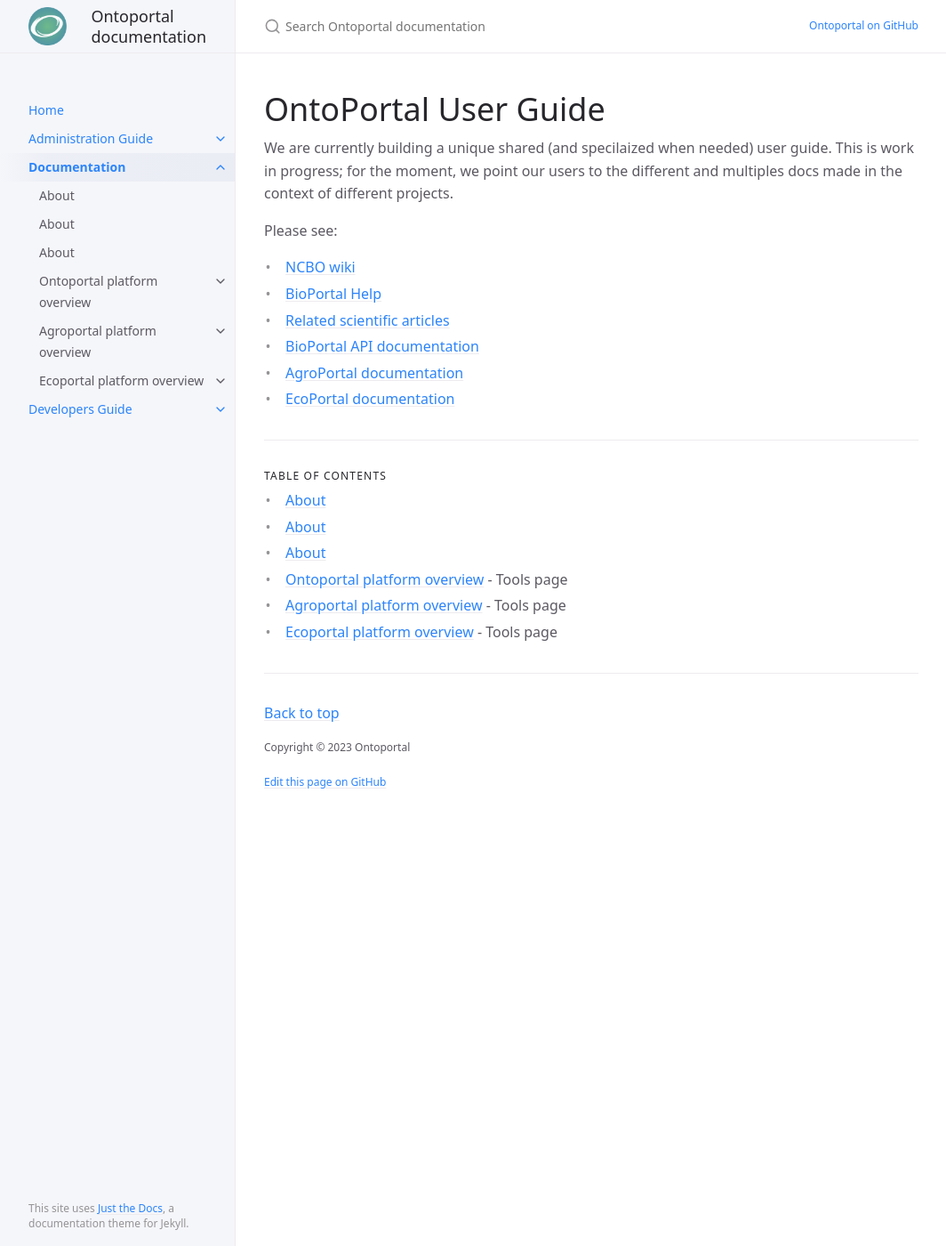
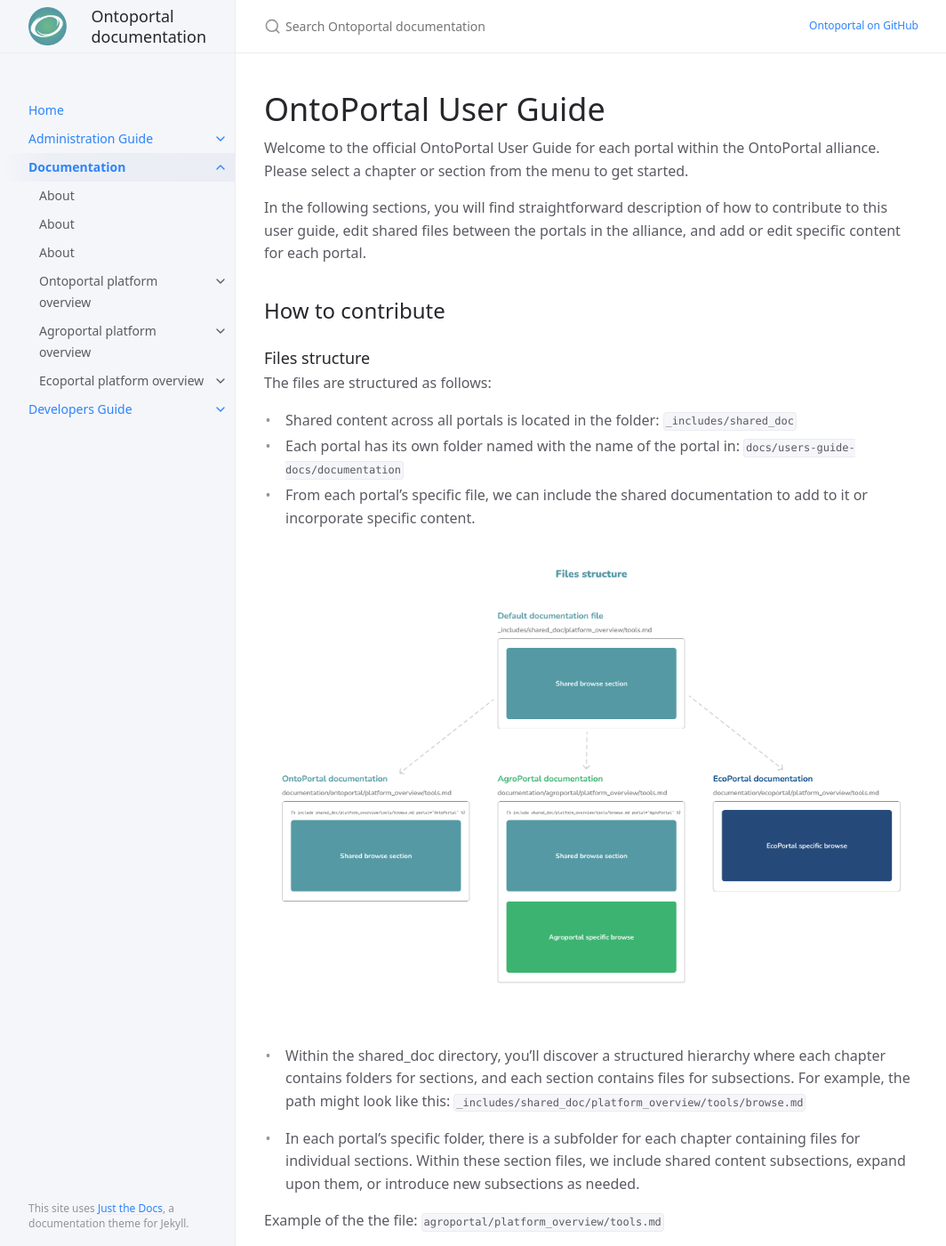
Before and after one commit to ontoportal/documentation, a Jekyll site: the page built from docs/users-guide-docs/index.md, in a window 1280 px wide and 1400 px high. Shown: the whole window at 89% size, without its empty margins (107-1171 px from the left). Built offline with Jekyll 4.4.1, drawn with Linux system fonts in a browser that asks for light colours; some of the changed text lies outside the part shown.

Commit message:
add a documentation for how to contribute to the federated documentation

```diff
--- a/docs/users-guide-docs/index.md
+++ b/docs/users-guide-docs/index.md
@@ -8,12 +8,40 @@ permalink: /user_guide
 
 # OntoPortal User Guide
 
-We are currently building a unique shared (and specilaized when needed) user guide. This is work in progress; for the moment, we point our users to the different and multiples docs made in the context of different projects.
+Welcome to the official OntoPortal User Guide for each portal within the OntoPortal alliance. Please select a chapter or section from the menu to get started.
 
-Please see:
-- [NCBO wiki](https://www.bioontology.org/wiki/Main_Page)
-- [BioPortal Help](https://www.bioontology.org/wiki/BioPortal_Help)
-- [Related scientific articles](https://github.com/ontoportal/literature)
-- [BioPortal API documentation](http://data.bioontology.org/documentation)
--  [AgroPortal documentation](https://github.com/agroportal/project-management)
-- [EcoPortal documentation](https://github.com/lifewatch-eric/documentation/wiki/EcoTools)
+
+In the following sections, you will find straightforward description of how to contribute to this user guide, edit shared files between the portals in the alliance, and add or edit specific content for each portal.
+
+## How to contribute
+### Files structure
+The files are structured as follows:
+
+- Shared content across all portals is located in the folder: `_includes/shared_doc`
+- Each portal has its own folder named with the name of the portal in: `docs/users-guide-docs/documentation`
+- From each portal's specific file, we can include the shared documentation to add to it or incorporate specific content.
+
+![files structure]({{site.baseimgs}}/files_structure.png)
+
+- Within the shared_doc directory, you'll discover a structured hierarchy where each chapter contains folders for sections, and each section contains files for subsections. For example, the path might look like this: `_includes/shared_doc/platform_overview/tools/browse.md`
+
+- In each portal's specific folder, there is a subfolder for each chapter containing files for individual sections. Within these section files, we include shared content subsections, expand upon them, or introduce new subsections as needed.
+
+Example of the the file: `agroportal/platform_overview/tools.md`
+
+![example_specific_file]({{site.baseimgs}}/example_specific_file.png)
+
+The variable `portal` that we pass is utilized within the text of the shared file and also determines which screenshot/figure to display.
+
+So the shared file `_includes/shared_doc/platform_overview/tools/index.md` is written like this:
+
+![shared_file_var_usage]({{site.baseimgs}}/shared_file_var_usage.png)
+
+And the screenshot/figure to display is determined like this:
+
+![images_var_usage]({{site.baseimgs}}/images_var_usage.png)
+
+All screenshot/figure are all putted in the following path: `assets/images/figures/portal_name/figure_name.png`
+
+
+[How to contribute on github](../../documentation/docs/documentation-docs/how-to-contribute-doc/)
```
Also changed, not shown: assets/images/ontoportal/example_specific_file.png (added), assets/images/ontoportal/files_structure.png (added), assets/images/ontoportal/images_var_usage.png (added), assets/images/ontoportal/shared_file_var_usage.png (added).
